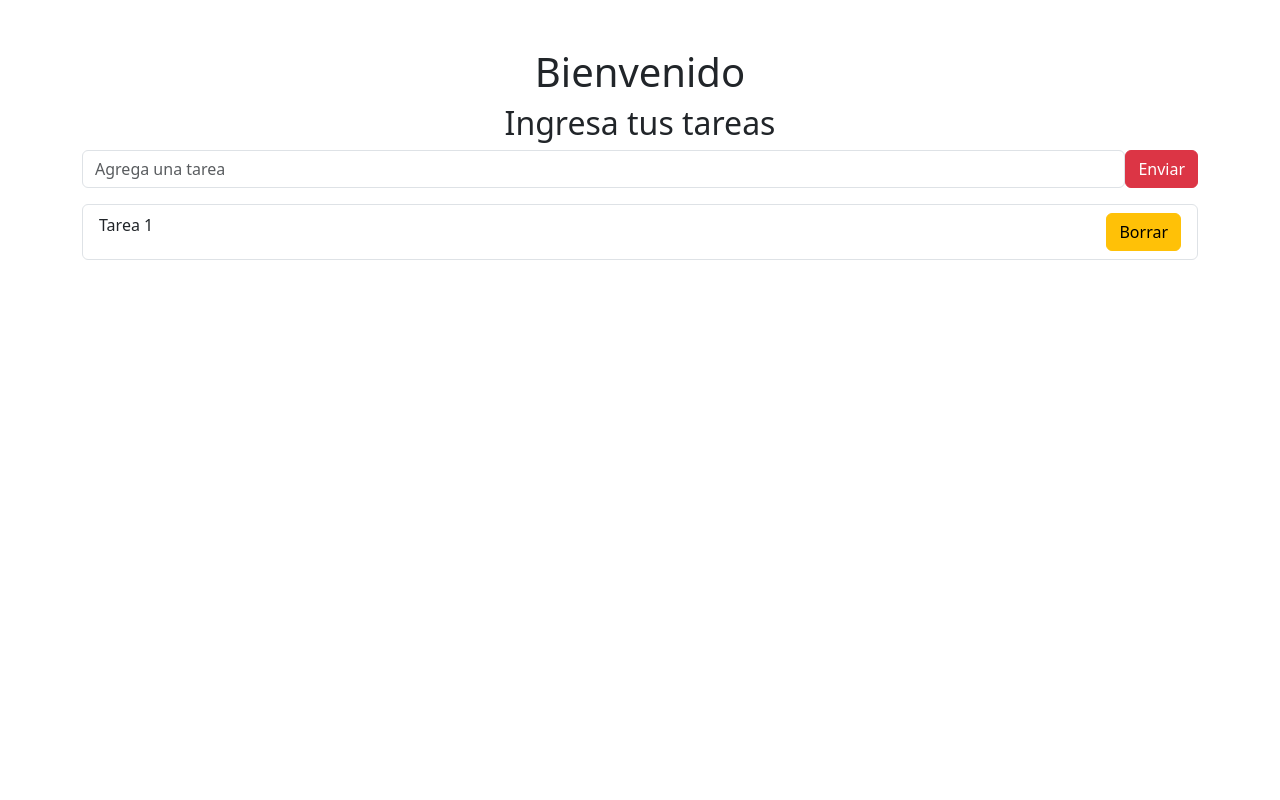
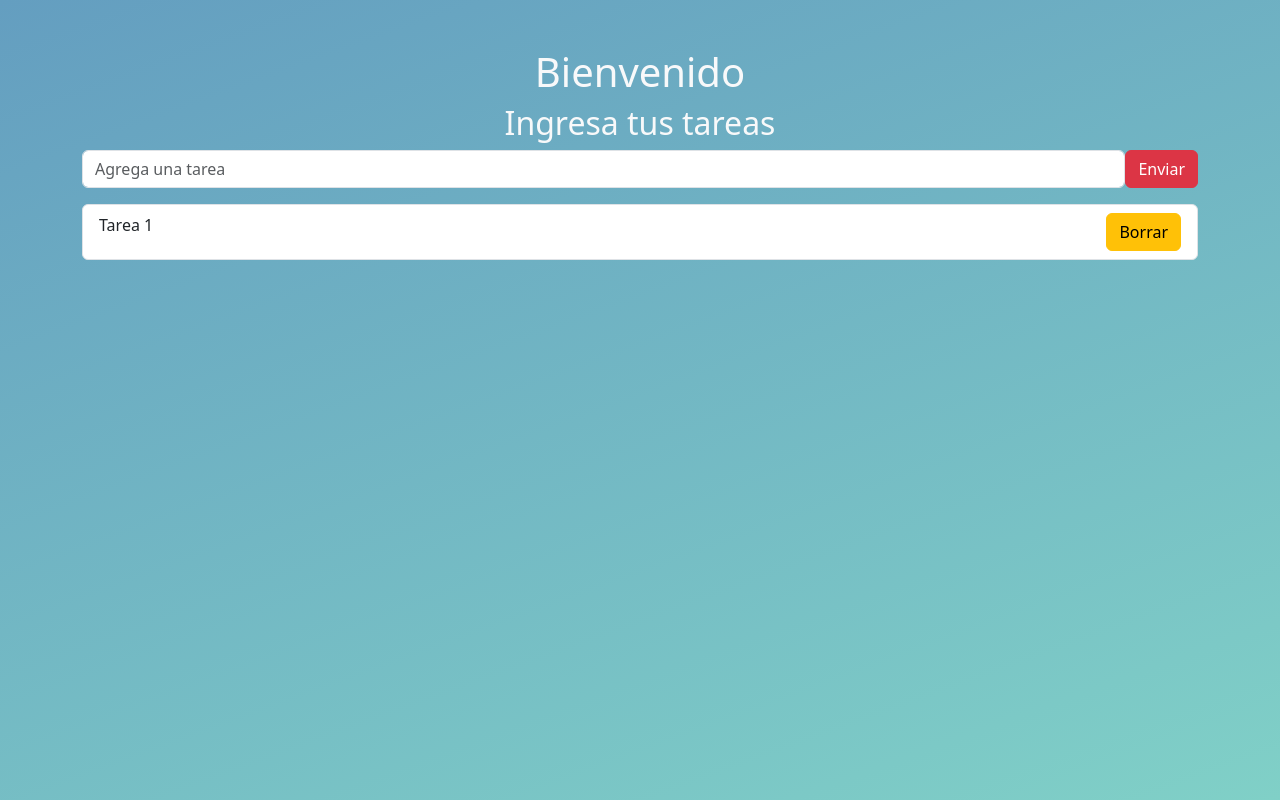
Before and after one commit to Matoma1607/listaTareasReact-c102i, a React (Vite) app: page / in a window 1280 px wide. Built offline with nearby package versions, Linux system fonts and the light colour scheme.

Commit message:
agregamos un color de fondo en el body

```diff
--- a/src/App.css
+++ b/src/App.css
@@ -0,0 +1,12 @@
+body {
+  background-color: #7dc4ec;
+  background-image: linear-gradient(160deg, #649ec0 0%, #80d0c7 100%);
+}
+#root{
+    display: flex;
+    flex-direction: column;
+    min-height: 100vh;
+}
+main{
+    flex-grow: 1;
+}
--- a/src/App.jsx
+++ b/src/App.jsx
@@ -6,10 +6,10 @@ function App() {
   return (
     <>
       <main className='container my-5'>
-    <h1 className='text-center'>
+    <h1 className='text-center text-light'>
       Bienvenido
     </h1>
-    <h2 className='text-center'>
+    <h2 className='text-center text-light'>
       Ingresa tus tareas
     </h2>
     <FormularioTarea></FormularioTarea>
```
